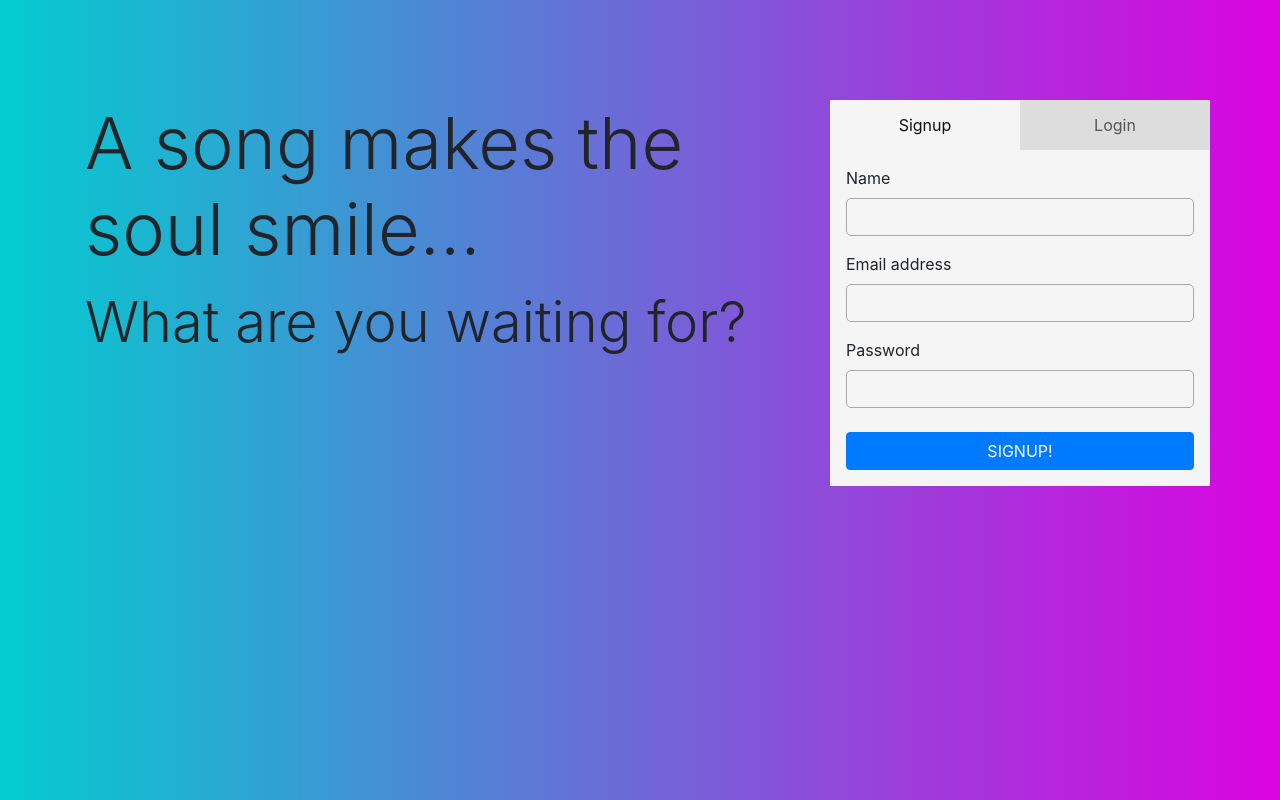
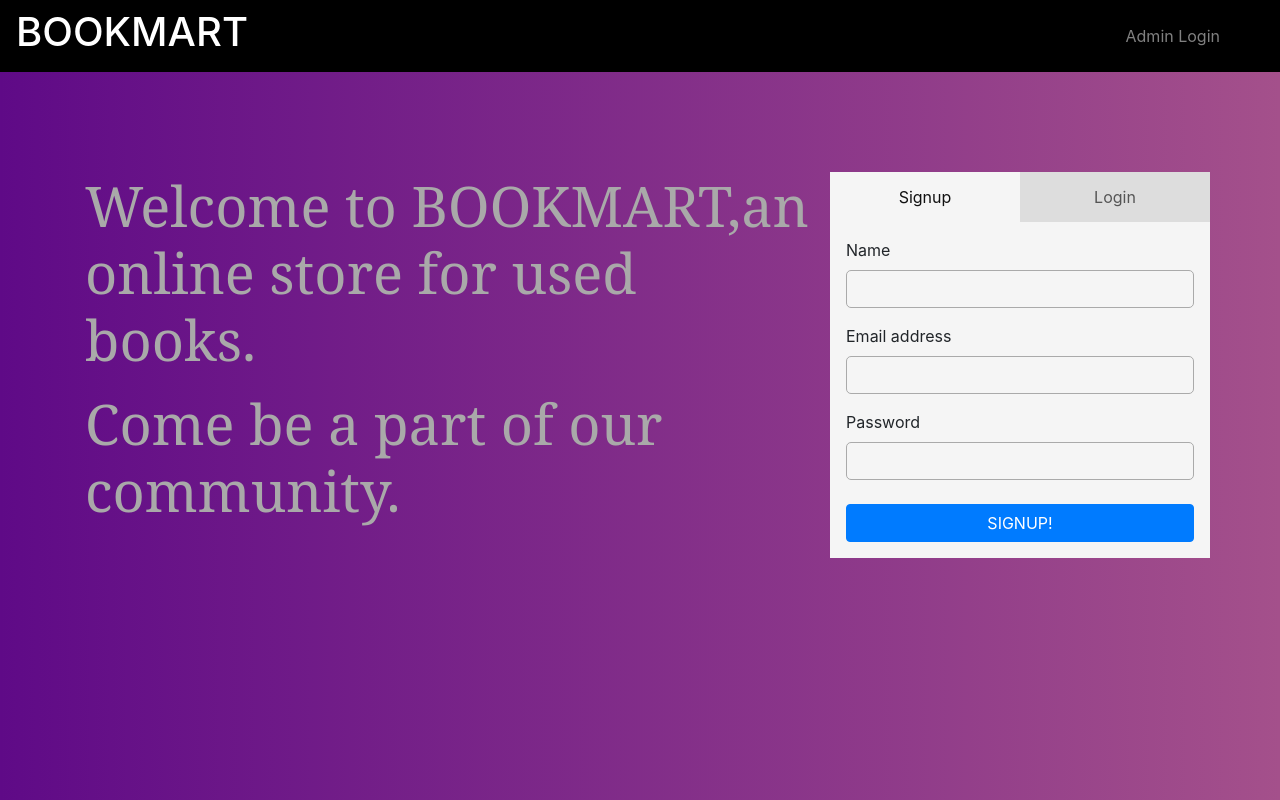
Before and after one commit to snehageorge25/Mini-Project, a Python web app: template templates/login.html in a window 1280 px wide. Run offline with Jinja, Linux system fonts and the light colour scheme; the template is opened without the code that fills it, so the values that code supplies are empty; some libraries are stand-ins or nearby versions.

Commit message:
added nav bar

```diff
--- a/static/styles/styles.css
+++ b/static/styles/styles.css
@@ -1,8 +1,23 @@
 body{
-    background: #d605da;  /* fallback for old browsers */
-background: -webkit-linear-gradient(to right, #03c7ca, #ce03d1);  /* Chrome 10-25, Safari 5.1-6 */
-background: linear-gradient(to right, #03cccf, #db03df); /* W3C, IE 10+/ Edge, Firefox 16+, Chrome 26+, Opera 12+, Safari 7+ */
+    background: #61045f;  /* fallback for old browsers */
+background: -webkit-linear-gradient(to right, #5F0A87,#A4508B);  /* Chrome 10-25, Safari 5.1-6 */
+background: linear-gradient(to right,#5F0A87,#A4508B); /* W3C, IE 10+/ Edge, Firefox 16+, Chrome 26+, Opera 12+, Safari 7+ */
+/*background-image: url(first.jpg);*/
+}
+.container-fluid{
+    background-color:black;
+    padding-left: 0;
+    padding-right: 0;
+}
 
+nav h1{
+    color: white;
+}
+
+div p{
+    color:darkgrey;
+    font-weight:bolder;
+    font-family: Cambria, Cochin, Georgia, Times, 'Times New Roman', serif;
 }
 
 .m-100{
--- a/templates/login.html
+++ b/templates/login.html
@@ -5,20 +5,34 @@
   <meta name="viewport" content="width=device-width, initial-scale=1.0">
   <!-- Bootstrap CSS -->
   <link rel="stylesheet" href="https://stackpath.bootstrapcdn.com/bootstrap/4.5.2/css/bootstrap.min.css" integrity="sha384-JcKb8q3iqJ61gNV9KGb8thSsNjpSL0n8PARn9HuZOnIxN0hoP+VmmDGMN5t9UJ0Z" crossorigin="anonymous">
-
   <!-- CSS Personalized -->
   <link rel="stylesheet" href="../static/styles/styles.css">
   <title>Document</title>
 </head>
-<body>
+<body >
+  <header>
+    <div id="header">
+        <!-- Container starts -->
+        <div class="container-fluid">
+            <nav class="navbar navbar-dark  navbar-expand-xl pr-1">
+            <h1 class="pl-0 name col-8 col-xl-4 text-wrap">BOOKMART</h1>
+            <ul class="navbar-nav pr-5 ml-auto">
+            <li class="nav-item">
+              <a class="nav-link pl-3" href="#">Admin Login</a>
+            </ul>
+          </li>
+            </nav>
+        </div>
+    </div>
+  </header>
   <div class="container">
     <div class="row">
       <div class="col-12 col-md-8">
-        <p class="display-3 m-100" >
-          A song makes the soul smile...
+        <p class="display-4 m-100" >
+           Welcome to BOOKMART,an online store for used books.
         </p>
         <p class="display-4">
-          What are you waiting for?
+          Come be a part of our community.
         </p>
       </div>
         <div class="tabs col-12 col-md-4 m-100 p-0">
```
Also changed, not shown: images/first.jpg (added).
